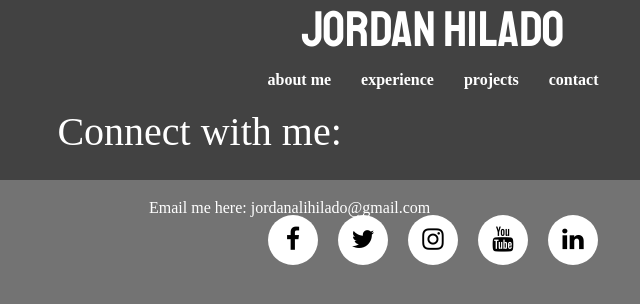
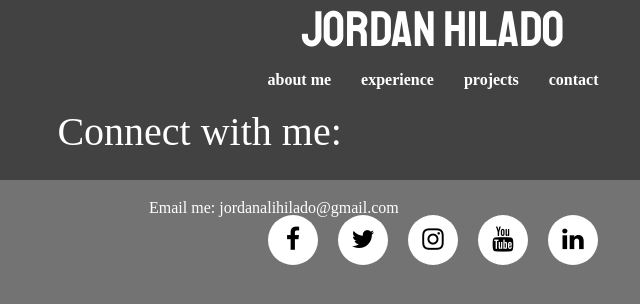
Before and after one commit to jordanhilado/jordanhilado.github.io, a plain HTML site: page contact.html in a window 1280 px wide. Shown: the full height of the page, 207-847 px from the left. Drawn offline with nearby package versions, Linux system fonts and the light colour scheme; a web font is replaced by a local one.

Commit message:
Update contact.html

```diff
--- a/contact.html
+++ b/contact.html
@@ -24,6 +24,6 @@
                 <li><a href="https://www.linkedin.com/in/jordan-hilado-1497071a9" target="_blank"><i class="fa fa-linkedin"></i></a></li>
             </ul>
         </div>
-        <p class="maintext">Email me here: jordanalihilado@gmail.com</p>
+        <p class="maintext">Email me: jordanalihilado@gmail.com</p>
     </body>
 </html>
```
